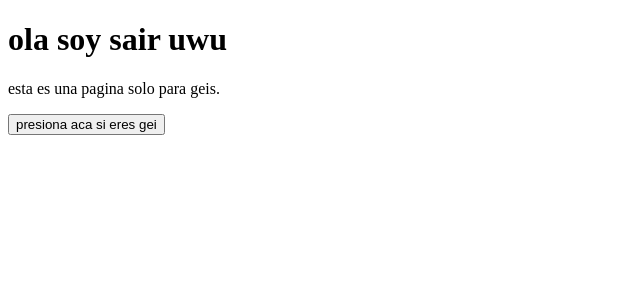
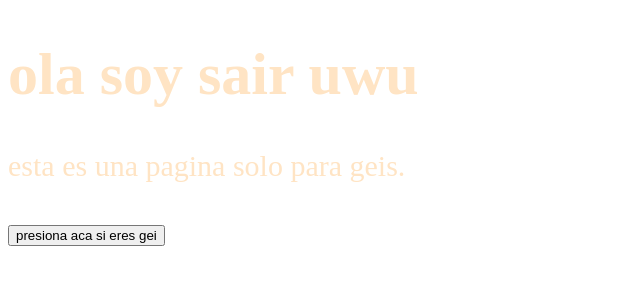
Before and after one commit to saiririririr03/Mi-pagina, a plain HTML site: page index.html in a window 1280 px wide. Shown: the whole page, without its empty margins (0-640 px from the left). Drawn offline with Linux system fonts and the light colour scheme.

Commit message:
Add styles for body in index.html
Added CSS styles for body font size and color.

```diff
--- a/index.html
+++ b/index.html
@@ -2,6 +2,12 @@
 <html>
 <head>
     <title> Only geis </title>
+    <style>
+        body {
+            font-size: 30px;
+            color: bisque;
+        }
+    </style>
 </head>
 
 <body>
```
